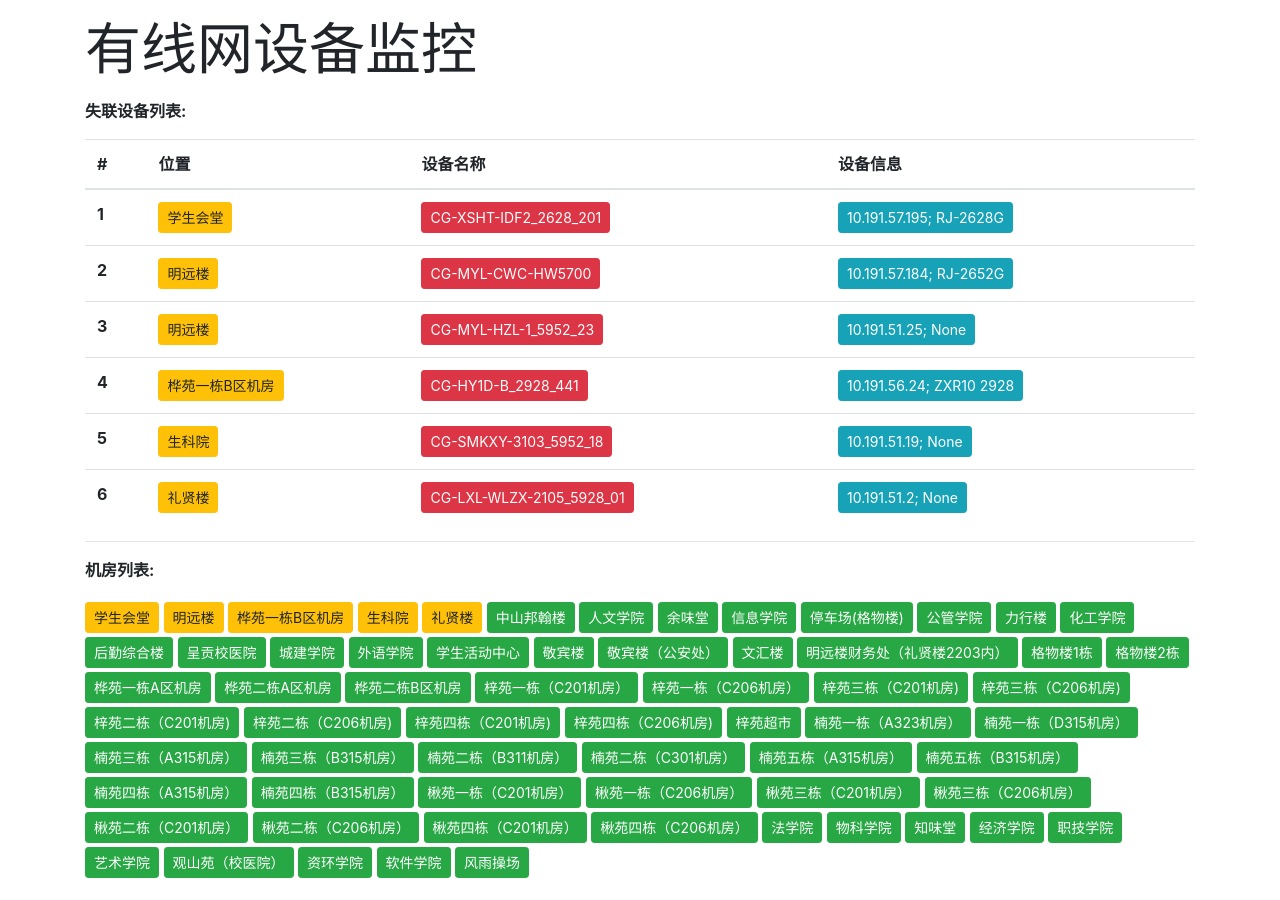
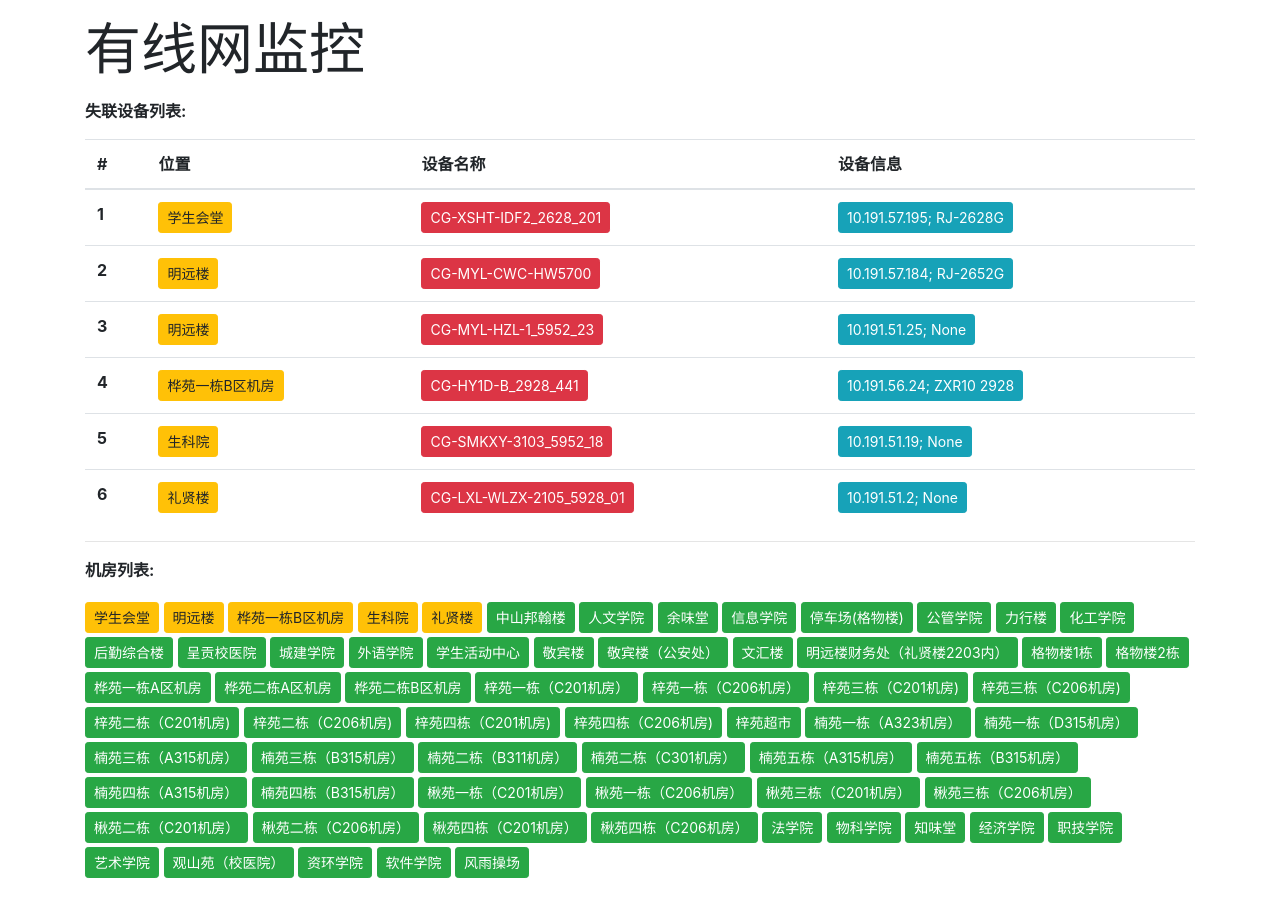
Before and after one commit to yukikaze66/ip_watcher, a Jekyll site: the page built from index.html, in a window 1280 px wide. Built offline with Jekyll 4.4.1, drawn with Linux system fonts in a browser that asks for light colours; nearby versions of some CDN libraries.

Commit message:
标题改短适应手机尺寸

```diff
--- a/index.html
+++ b/index.html
@@ -24,7 +24,7 @@
     <div class=" container">
 
         <p>
-            <h1 class="display-4">有线网设备监控</h1>
+            <h1 class="display-4">有线网监控</h1>
         </p>
 
         <p class="font-weight-bold">失联设备列表:</p>
```
